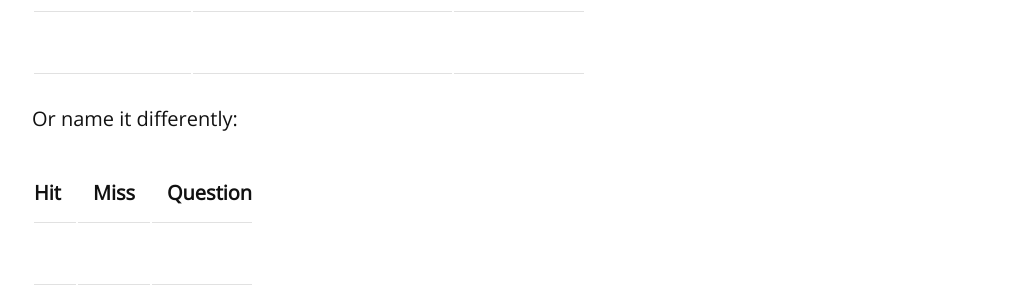
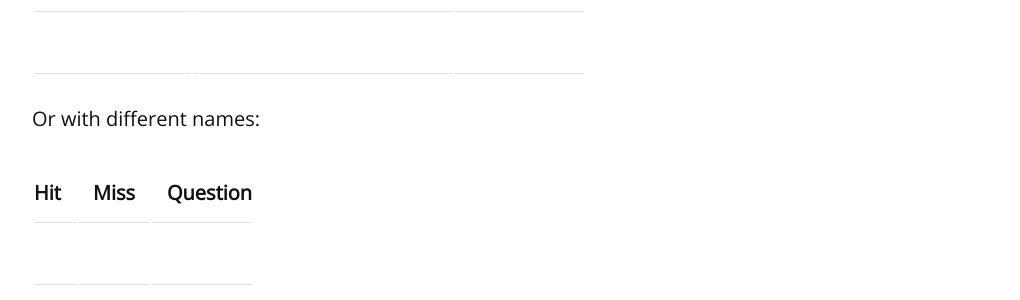
Before and after one commit to remarkablemark/remarkablemark.github.io, a Jekyll site: the page built from _posts/2023/2023-12-30-how-to-run-agile-retrospective-meeting.md, in a window 1280 px wide and 900 px high, scrolled down 670 px. Shown: the part 155-455 px from the top of the window, without its empty margins (128-1148 px from the left). Built offline with Jekyll 4.4.1, drawn with Linux system fonts in a browser that asks for light colours; comment, search, counter and statistics services are not loaded.

Commit message:
chore(posts): update "How to run retrospective"
Post: 2023-12-30-how-to-run-agile-retrospective-meeting.md

Tidy sentence wording

```diff
--- a/_posts/2023/2023-12-30-how-to-run-agile-retrospective-meeting.md
+++ b/_posts/2023/2023-12-30-how-to-run-agile-retrospective-meeting.md
@@ -26,7 +26,7 @@ Create three columns:
 | -------------- | ---------------------- | ------------ |
 |                |                        |              |
 
-Or name it differently:
+Or with different names:
 
 | Hit | Miss | Question |
 | --- | ---- | -------- |
```
